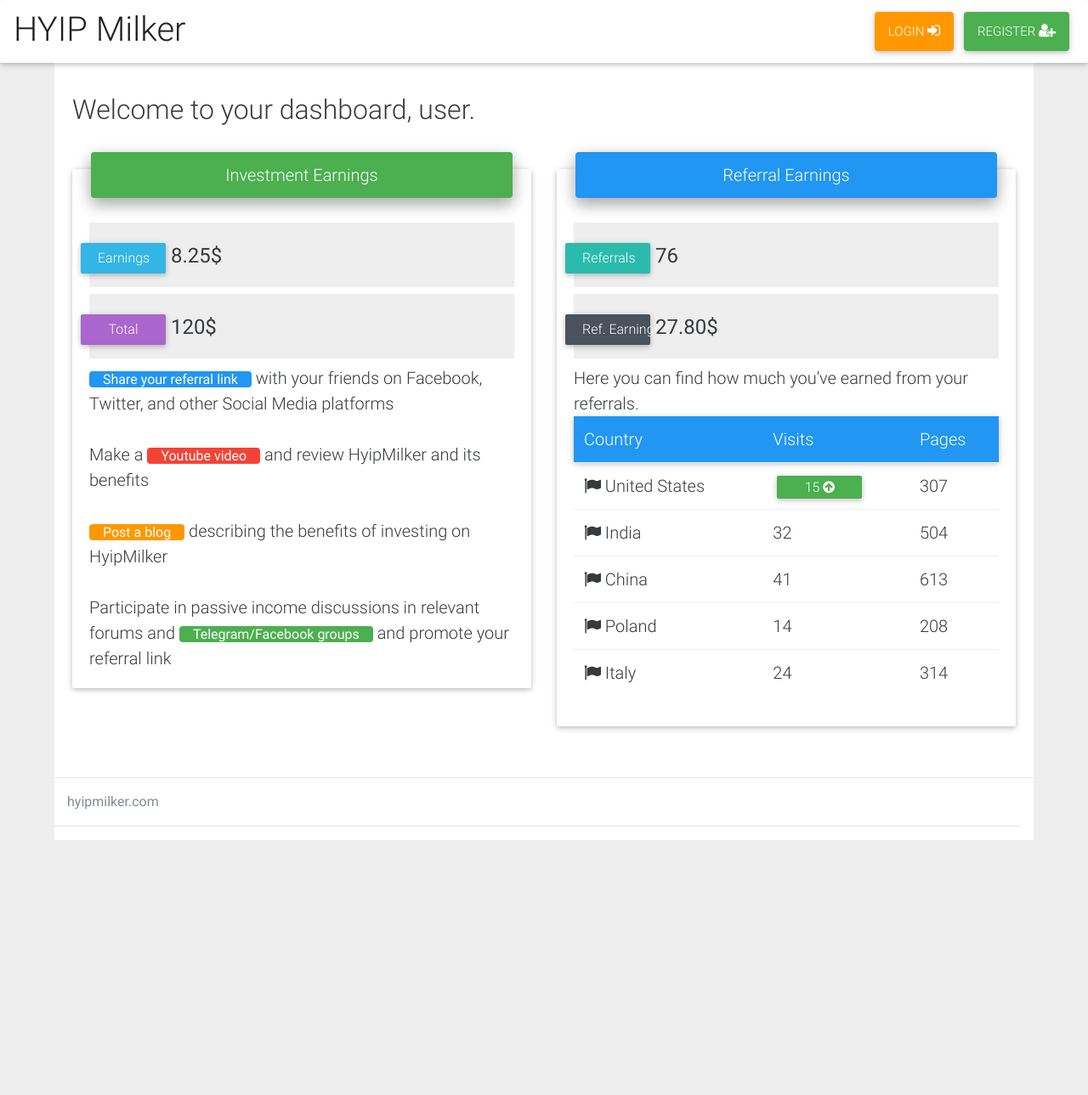
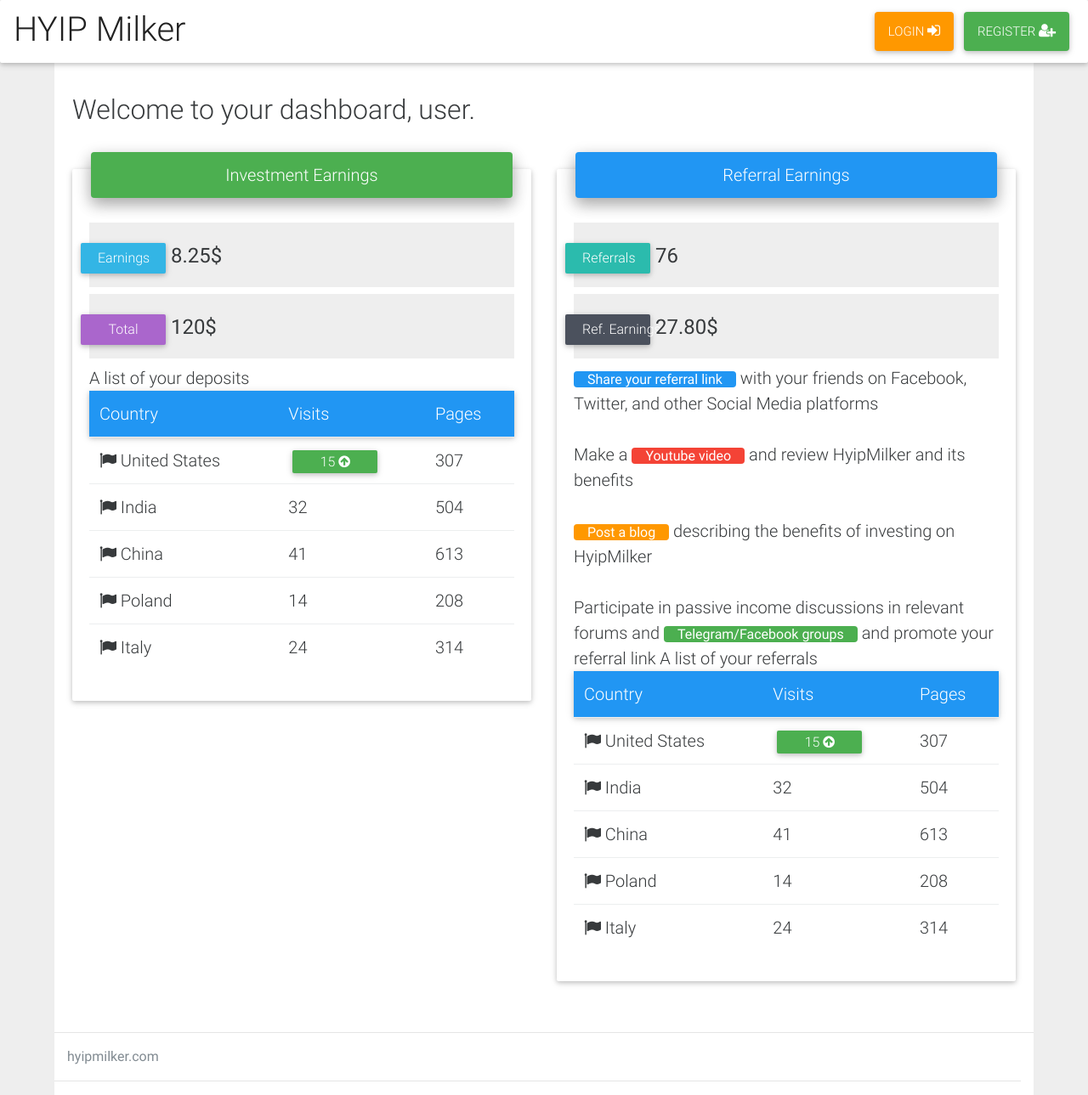
Before and after one commit to hm-gthb/hm-gthb.github.io, a Jekyll site: the page built from dashboard.html, in a window 1280 px wide and 1289 px high. Shown: the whole window at 85% size. Built offline with Jekyll 4.4.1, drawn with Linux system fonts in a browser that asks for light colours; nearby versions of some CDN libraries.

Commit message:
Update dashboard.html

```diff
--- a/dashboard.html
+++ b/dashboard.html
@@ -22,19 +22,50 @@
 
               <div class="card-block lead">
 
-              <h4 class="pb-1" style = "background-color:#eee"><span class="tag big-tag info-color mt-2" style="margin-left:-10px">Earnings</span> 8.25$</h4>
-              <h4 class="pb-1" style = " background-color:#eee"><span class="tag big-tag secondary-color mt-2" style="margin-left:-10px">Total</span> 120$</h4>
+                <h4 class="pb-1" style = "background-color:#eee"><span class="tag big-tag info-color mt-2" style="margin-left:-10px">Earnings</span> 8.25$</h4>
+                <h4 class="pb-1" style = " background-color:#eee"><span class="tag big-tag secondary-color mt-2" style="margin-left:-10px">Total</span> 120$</h4>
 
-                <b class = "rounded blue px-1 text-white small">Share your referral link</b> with your friends on Facebook, Twitter, and other Social Media platforms
-                <br>
-                <br>
-                Make a <b class = "rounded red px-1 text-white small">Youtube video</b> and review HyipMilker and its benefits
-                <br>
-                <br>
-                <b class = "rounded orange px-1 text-white small">Post a blog</b> describing the benefits of investing on HyipMilker
-                <br>
-                <br>
-                Participate in passive income discussions in relevant forums and <b class = "rounded green px-1 text-white small">Telegram/Facebook groups</b> and promote your referral link
+                <hr />
+                A list of your deposits
+                <hr />
+
+                <table class="table">
+                  <thead>
+                    <tr class = "blue">
+                      <th>Country</th>
+                      <th>Visits</th>
+                      <th>Pages</th>
+                    </tr>
+                  </thead>
+                  <tbody>
+                    <tr>
+                      <td><i class = "fa fa-flag"></i> United States</td>
+                      <td><span class="tag big-tag green">15 <i class="fa fa-arrow-circle-up"></i></span></td>
+                      <td>307</td>
+                    </tr>
+                    <tr>
+                      <td><i class = "fa fa-flag"></i> India</td>
+                      <td>32</td>
+                      <td>504</td>
+                    </tr>
+                    <tr>
+                      <td><i class = "fa fa-flag"></i> China</td>
+                      <td>41</td>
+                      <td>613</td>
+                    </tr>
+                    <tr>
+                      <td><i class = "fa fa-flag"></i> Poland</td>
+                      <td>14</td>
+                      <td>208</td>
+                    </tr>
+                    <tr>
+                      <td><i class = "fa fa-flag"></i> Italy</td>
+                      <td>24</td>
+                      <td>314</td>
+                    </tr>
+                  </tbody>
+                </table>
+
               </div>
 
             </div>
@@ -54,9 +85,20 @@
                 <h4 class="pb-1" style = "background-color:#eee"><span class="tag big-tag default-color mt-2" style="margin-left:-10px">Referrals</span> 76</h4>
                 <h4 class="pb-1" style = "background-color:#eee"><span class="tag big-tag stylish-color mt-2" style="margin-left:-10px">Ref. Earnings</span>  27.80$</h4>
 
-                <span>
-                  Here you can find how much you've earned from your referrals.
-                </span>
+                <b class = "rounded blue px-1 text-white small">Share your referral link</b> with your friends on Facebook, Twitter, and other Social Media platforms
+                <br>
+                <br>
+                Make a <b class = "rounded red px-1 text-white small">Youtube video</b> and review HyipMilker and its benefits
+                <br>
+                <br>
+                <b class = "rounded orange px-1 text-white small">Post a blog</b> describing the benefits of investing on HyipMilker
+                <br>
+                <br>
+                Participate in passive income discussions in relevant forums and <b class = "rounded green px-1 text-white small">Telegram/Facebook groups</b> and promote your referral link
+
+                <hr />
+                A list of your referrals
+                <hr />
 
                 <table class="table">
                   <thead>
```
